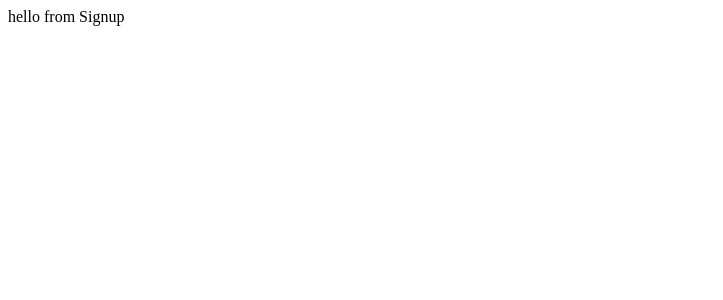
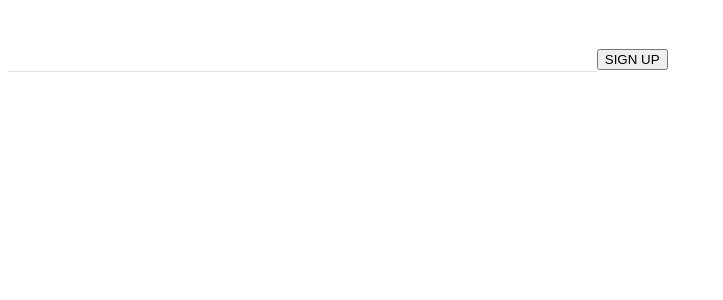
Before and after one commit to amelendez37/auth, a React app: page /signup in a window 1280 px wide. Shown: the top 300 px of the page, without its empty margins (0-723 px from the left). Built offline with nearby package versions, Linux system fonts and the light colour scheme; the HTML template or start-up script is replaced by a standard one.

Commit message:
HTML and styles implemented for sign up / login pages

```diff
--- a/client/src/app.jsx
+++ b/client/src/app.jsx
@@ -10,8 +10,8 @@ class App extends Component {
     return (
       <Switch>
         <Route exact path='/' component={Main}/>
-        <Route exact path='/signup' component={Signup}/>
-        <Route exact path='/login' component={Login}/>
+        <Route exact path='/signup' render={props => <Signup handleInputChange={this.handleInputChange}/>}/>
+        <Route exact path='/login' render={props => <Login handleInputChange={this.handleInputChange}/>}/>
       </Switch>
     );
   }
--- a/client/src/components/login.jsx
+++ b/client/src/components/login.jsx
@@ -1,10 +1,54 @@
 import React, { Component } from 'react';
+import TextField from 'material-ui/TextField';
+
+const textFieldStyles = {
+  style: {
+    width: '23vw'
+  },
+  borderColor: {
+    borderColor: '#FFF'
+  },
+  color: {
+    color: '#fff'
+  }
+};
 
 class Login extends Component {
+  constructor(props) {
+    super(props);
+    this.state = {
+      username: '',
+      password: ''
+    };
+  }
+
+  handleInputChange(e) {
+    this.setState({ [e.target.name]: e.target.value });
+  }
+
   render() {
     return (
-      <div>
-        hello from Login
+      <div className="center">
+        <TextField
+         style={textFieldStyles.style}
+         underlineFocusStyle={textFieldStyles.borderColor}
+         floatingLabelStyle={textFieldStyles.color}
+         floatingLabelText="USERNAME"
+         floatingLabelFixed={true}
+         name="username"
+         onChange={(e) => this.handleInputChange(e)}
+        />
+        <TextField
+         style={textFieldStyles.style}
+         underlineFocusStyle={textFieldStyles.borderColor}
+         floatingLabelStyle={textFieldStyles.color}
+         floatingLabelText="PASSWORD"
+         floatingLabelFixed={true}
+         name="password"
+         onChange={(e) => this.handleInputChange(e)}
+         className="password"
+        />
+        <button className="btn signup-btn orange">LOGIN</button>
       </div>
     );
   }
--- a/client/src/components/main.jsx
+++ b/client/src/components/main.jsx
@@ -1,12 +1,17 @@
 import React, { Component } from 'react';
+import { Link } from 'react-router-dom';
 
 class Main extends Component {
   render() {
     return (
-      <div className="main">
+      <div className="center">
         <p className="welcome">Welcome</p>
-        <button className="btn signup">SIGN UP</button>
-        <button className="btn login">LOGIN</button>
+        <Link to="/signup">
+          <button className="btn signup">SIGN UP</button>
+        </Link>
+        <Link to="/login">
+          <button className="btn orange">LOGIN</button>
+        </Link>
       </div>
     );
   }
--- a/client/src/components/signup.jsx
+++ b/client/src/components/signup.jsx
@@ -1,10 +1,54 @@
 import React, { Component } from 'react';
+import TextField from 'material-ui/TextField';
+
+const textFieldStyles = {
+  style: {
+    width: '23vw'
+  },
+  borderColor: {
+    borderColor: '#FFF'
+  },
+  color: {
+    color: '#fff'
+  }
+};
 
 class Signup extends Component {
+  constructor(props) {
+    super(props);
+    this.state = {
+      username: '',
+      password: ''
+    };
+  }
+
+  handleInputChange(e) {
+    this.setState({ [e.target.name]: e.target.value });
+  }
+
   render() {
     return (
-      <div>
-        hello from Signup
+      <div className="center">
+        <TextField
+         style={textFieldStyles.style}
+         underlineFocusStyle={textFieldStyles.borderColor}
+         floatingLabelStyle={textFieldStyles.color}
+         floatingLabelText="USERNAME"
+         floatingLabelFixed={true}
+         name="username"
+         onChange={(e) => this.handleInputChange(e)}
+        />
+        <TextField
+         style={textFieldStyles.style}
+         underlineFocusStyle={textFieldStyles.borderColor}
+         floatingLabelStyle={textFieldStyles.color}
+         floatingLabelText="PASSWORD"
+         floatingLabelFixed={true}
+         name="password"
+         onChange={(e) => this.handleInputChange(e)}
+         className="password"
+        />
+        <button className="btn signup-btn orange">SIGN UP</button>
       </div>
     );
   }
--- a/client/src/index.jsx
+++ b/client/src/index.jsx
@@ -1,13 +1,16 @@
 import React from 'react';
 import ReactDOM from 'react-dom';
 import { BrowserRouter } from 'react-router-dom';
+import MuiThemeProvider from 'material-ui/styles/MuiThemeProvider';
 
 import App from './app.jsx';
 
 ReactDOM.render(
-  <BrowserRouter>
-    <App/>
-  </BrowserRouter>
+  <MuiThemeProvider>
+    <BrowserRouter>
+      <App/>
+    </BrowserRouter>
+  </MuiThemeProvider>
   ,
   document.getElementById('app')
 );
```
Also changed, not shown: 2 other files (tests, documents, lock files or other folders).
